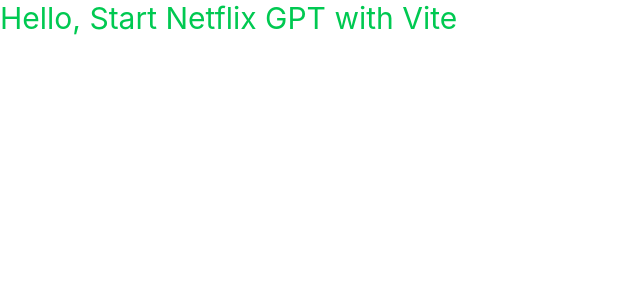
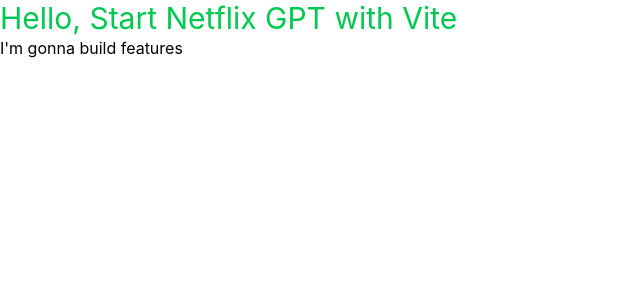
Before and after one commit to Ajmat-Ali/netflix-gpt, a React (Vite) app: page / in a window 1280 px wide. Shown: the top 300 px of the page, without its empty margins (0-640 px from the left). Built offline with nearby package versions, Linux system fonts and the light colour scheme.

Commit message:
Initial commit 2

```diff
--- a/src/App.tsx
+++ b/src/App.tsx
@@ -4,6 +4,7 @@
       <h1 className="text-3xl text-green-500">
         Hello, Start Netflix GPT with Vite
       </h1>
+      <p>I'm gonna build features</p>
     </>
   );
 }
```
